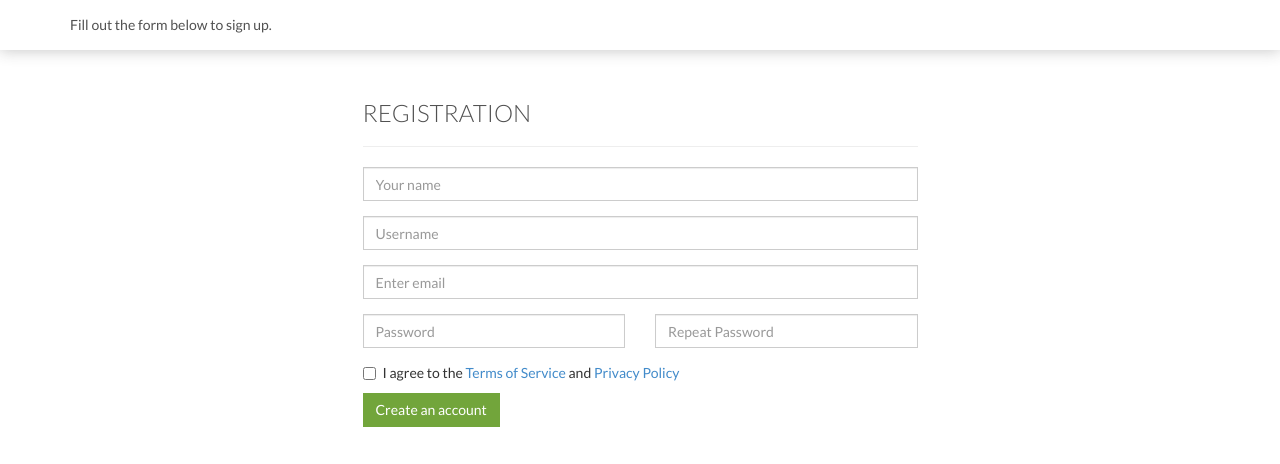
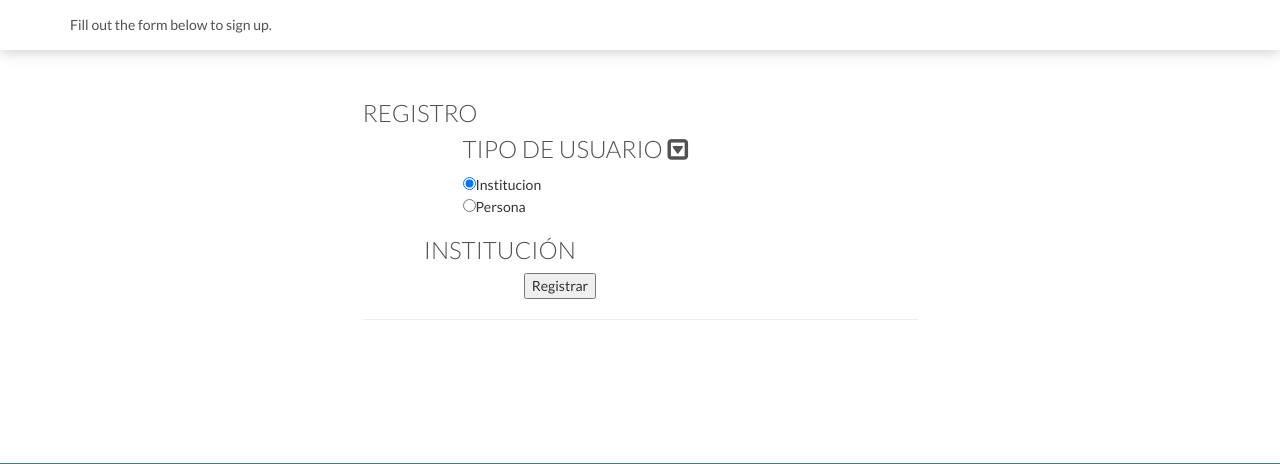
Before and after one commit to mansrz/Red_Innova_MR, a Django app: page /sign-up.html in a window 1280 px wide. Shown: the part 50-514 px from the top of the page. Run offline with Django 3.2, Linux system fonts and the light colour scheme; some libraries are stand-ins or nearby versions.

Commit message:
Add sign up

```diff
--- a/web/templates/sign-up.html
+++ b/web/templates/sign-up.html
@@ -173,8 +173,89 @@
     <div class="container">
       <div class="row">
         <div class="col-md-6 col-md-offset-3 signup">
-          <h3 class="hl top-zero">Registration</h3>
+          <h3 class="hl top-zero">Registro</h3>
+            <div id="elegir" style="margin-left:100px;">
+
+               <div class="down_tipo">
+                <h3 class="hl top-zero">Tipo de Usuario <i class="fa fa-caret-square-o-down"></i></h3>
+               </div>
+               <form>
+                 <input type="radio" name="tipo" value="institucion" checked>Institucion
+                 <br>
+                 <input type="radio" name="tipo" value="persona">Persona
+               </form>
+            </div>
+            </br>
+            <div id="institucion_form" style="display:block;" >
+              <form action="{{ action }}" method="POST">
+                <div class="container-fluid">
+                       <div class="row">
+                         <div class="col-md-1 fluid"></div>
+                         <div class="col-md-5"><h3 class="hl top-zero">Instituci&oacuten</h3></div>
+                         <div class="col-md-5"></div>
+                       </div>
+                     {% for field in form_user.visible_fields %}
+                      <div class="row">
+                         {{ field.error }}
+                         <div class="col-md-4">{{ field.label_tag }}</div>
+                         <div class="col-md-8">{{ field }}</div>
+                      </div>
+                    {% endfor %}
+                   {% for field in form_institucion.hidden_fields %}
+                       <div class="row">
+                         {{ field.error }}
+                         <div class="col-md-4">{{ field.label_tag }}</div>
+                         <div class="col-md-8">{{ field }}</div>
+                       </div>
+                    {% endfor %}
+
+                    {% for field in form_institucion.visible_fields %}
+                       <div class="row">
+                         {{ field.error }}
+                         <div class="col-md-4">{{ field.label_tag }}</div>
+                         <div class="col-md-8">{{ field }}</div>
+                       </div>
+                    {% endfor %}
+                    {% csrf_token %}
+                   <div class="col-md-3"></div>
+                   <div class="col-md-3"> <input type="submit" value="Registrar" /></div>
+                   <div class="col-md-3"></div>
+
+                 </div>
+              </form>
+            </div>
+            <div id="persona_form" style="display:none;">
+              <form action="{{ action }}" method="POST">
+                <div class="container-fluid">
+                   <div class="row">
+                     <div class="col-md-1 fluid"></div>
+                     <div class="col-md-5"><h3 class="hl top-zero">Persona</h3></div>
+                     <div class="col-md-5"></div>
+                   </div>
+                    <input type="hidden" name="tipo" value="persona">
+                    {% for field in form_user.visible_fields %}
+                      <div class="row">
+                         {{ field.error }}
+                         <div class="col-md-4">{{ field.label_tag }}</div>
+                         <div class="col-md-8">{{ field }}</div>
+                      </div>
+                    {% endfor %}
+                    {% for field in form_persona.visible_fields %}
+                       <div class="row">
+                         {{ field.error }}
+                         <div class="col-md-4">{{ field.label_tag }}</div>
+                         <div class="col-md-8">{{ field }}</div>
+                       </div>
+                    {% endfor %}
+                    {% csrf_token %}
+                   <div class="col-md-3"></div>
+                   <div class="col-md-3"> <input type="submit" value="Registrar" /></div>
+                   <div class="col-md-3"></div>
+                </div>
+              </form>
+            </div>
           <hr>
+          <!--
           <form role="form">
             <div class="form-group">
               <input type="text" class="form-control" id="exampleInputName1" placeholder="Your name" data-toggle="popover" data-placement="left" data-trigger="focus" data-content="Enter your full name here." data-original-title="Name">
@@ -202,6 +283,7 @@
             </div>
             <button type="submit" class="btn btn-green">Create an account</button>
           </form>
+          -->
         </div>
       </div>
     </div>
@@ -295,5 +377,24 @@
     <script src="{% static "js/bootstrap.min.js" %}"></script>
     <script src="{% static "js/custom.js" %}"></script>
     <script src="{% static "js/scrolltopcontrol.js" %}"></script><!-- Scroll to top javascript -->
+    <script>
+     $('input[name="tipo"]').click(function() {
+         tipo=$(this).val();
+         $('#institucion_form').hide();
+         $('#persona_form').hide();
+         $('#'+tipo+'_form').show();
+         $('#elegir form').css('display','none');
+        });
+
+      $('.down_tipo i').click(function(){
+         if($('#elegir form').css('display')=="block"){
+           $('#elegir form').css('display','none');
+
+         }else{
+           $('#elegir form').css('display','block');
+         }
+      });
+
+    </script>
   </body>
 </html>
--- a/web/urls.py
+++ b/web/urls.py
@@ -6,4 +6,5 @@ urlpatterns = patterns('',
     url(r'^sign-in.html$', views.login),
     url(r'^(.*\.html)$', views.static_page),
     url(r'^profile$', views.profile),
+    url(r'^sign-up$', views.signup),
 )
--- a/web/views.py
+++ b/web/views.py
@@ -1,8 +1,10 @@
 #!/usr/bin/python
 # -*- coding: utf-8 -*-
-from django.shortcuts import render
+from django.shortcuts import render, render_to_response
 from django import http
 from django.contrib import auth
+from django.template import RequestContext
+from forms import *
 
 
 def home(request):
@@ -10,6 +12,35 @@ def home(request):
 
 def static_page(request, page):
     return render(request, page)
+
+def signup(request):
+    if request.method == 'POST':
+        user = UserForm(request.POST)
+        institucion = InstitucionForm(request.POST)
+        persona = PersonaForm(request.POST)
+        print institucion
+        print persona
+        print institucion
+        print institucion.get('tipo')
+    else:
+        pass
+    form_institucion = InstitucionForm()
+    form_persona = PersonaForm()
+    form_user = UserForm()
+    return render_to_response('sign-up.html',{'form_institucion': form_institucion,\
+    'form_persona': form_persona,'form_user': form_user, },  context_instance=RequestContext(request))
+
+def signup_institucion(request):
+    if request.method == "POST":
+        tipo = request.GET.get('tipo')
+        print tipo
+    else:
+        formset = InstitucionForm()
+    return render_to_response("sign-up.html", {"formset": formset,})
+
+
+def signup_persona(request):
+    pass
 
 def login(request):
     if request.method == 'POST':
```
Also changed, not shown: web/forms.py (+17 -12 lines), web/templates/ui-elements.html (line endings or trailing spaces).
